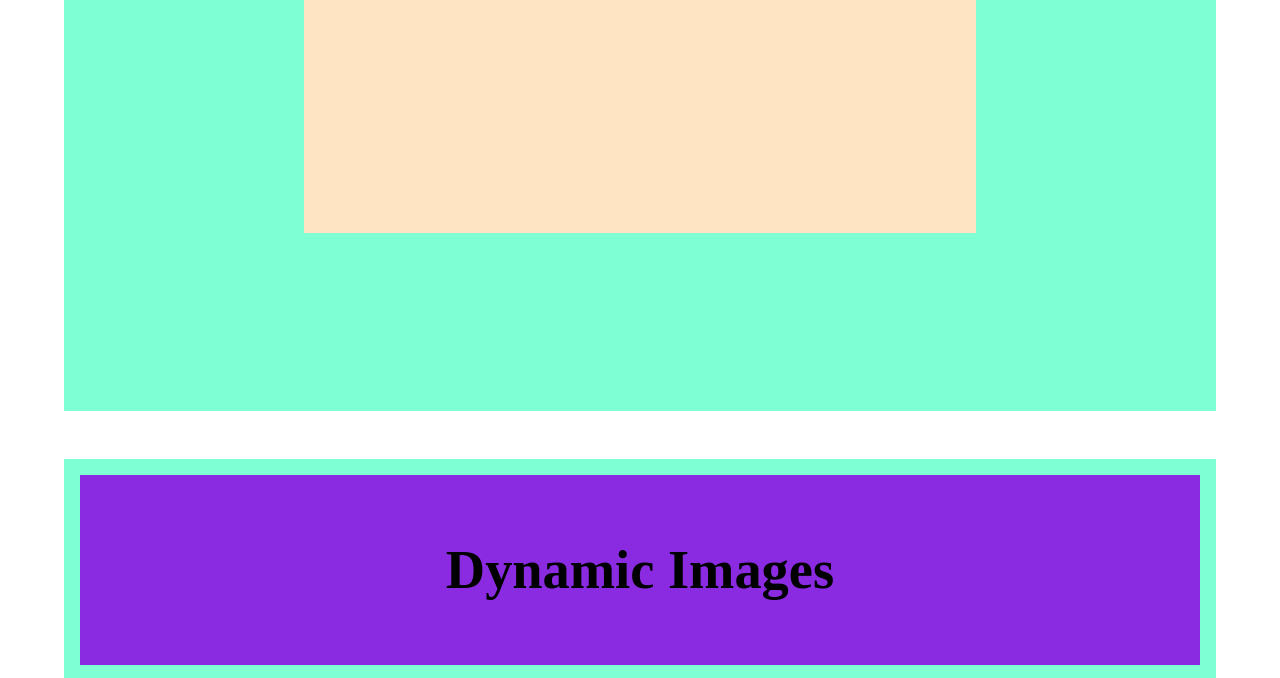
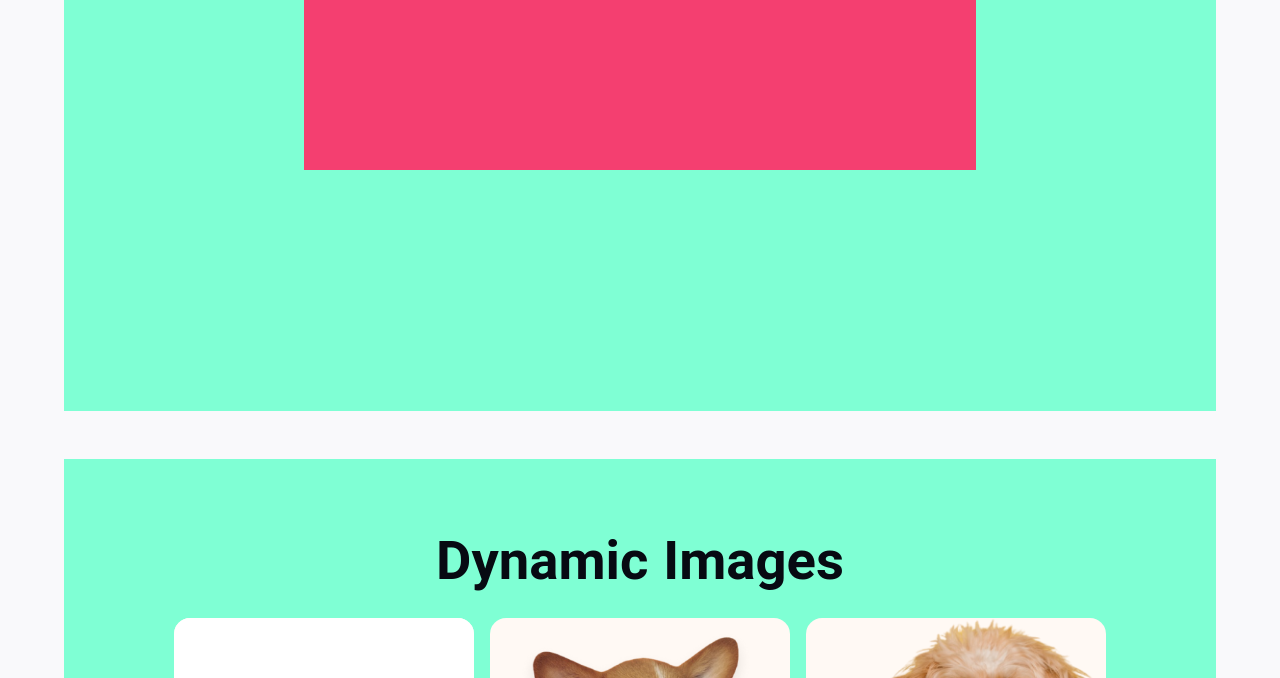
Before and after one commit to hamadismail/explore-web-things, a plain HTML site: page index.html in a window 1280 px wide. Shown: the part 389-1067 px from the top of the page. Drawn offline with Linux system fonts and the light colour scheme.

Commit message:
added-base-styles

```diff
--- a/index.html
+++ b/index.html
@@ -6,6 +6,7 @@
     <title>Explore CSS</title>
 
     <!-- External CSS -->
+    <link rel="stylesheet" href="styles/base.css" />
     <link rel="stylesheet" href="styles/style.css" />
   </head>
   <body>
--- /dev/null
+++ b/styles/base.css
@@ -0,0 +1,40 @@
+:root {
+  --clr-dark: #070a12;
+  --clr-light: #f9f9fb;
+  --clr-accent: #f43f70;
+  --clr-bg-section: #7fffd4;
+  --clr-bg-content: #fff9f4;
+}
+
+*,
+*::before,
+*::after {
+  box-sizing: border-box;
+}
+
+* {
+  font-family: 'Roboto', sans-serif;
+}
+
+body {
+  margin: 0;
+  padding: 0;
+  line-height: 1.5;
+  word-spacing: 1.4px;
+  color: var(--clr-dark);
+  background-color: var(--clr-light);
+}
+
+section {
+  max-width: 90%;
+  margin: 0 auto;
+  margin-bottom: 3rem;
+  padding: 1rem;
+  background-color: var(--clr-bg-section);
+}
+
+.section-title {
+  font-size: clamp(2rem, calc(3vw + 1rem), 4rem);
+  text-align: center;
+  margin-bottom: 1rem;
+}
--- a/styles/style.css
+++ b/styles/style.css
@@ -1,27 +1,3 @@
-* {
-  margin: 0;
-  padding: 0;
-  box-sizing: border-box;
-}
-
-body {
-  max-width: 90%;
-  margin: 0 auto;
-}
-
-/* Shared Styles */
-.section-title {
-  font-size: clamp(2rem, calc(3vw + 1rem), 4rem);
-  text-align: center;
-  padding: 4rem 0;
-  background-color: blueviolet;
-  margin-bottom: 1rem;
-}
-section {
-  background-color: aquamarine;
-  margin-bottom: 3rem;
-  padding: 1rem;
-}
 .section-1 {
   height: 100dvh;
 }
@@ -36,7 +12,7 @@ section {
 .dynamic-padding .box {
   width: 60%;
   height: 50dvh;
-  background-color: bisque;
+  background-color: var(--clr-accent);
   padding: min(48px, 5%);
 }
 
@@ -56,7 +32,7 @@ section {
   max-width: 100%;
   height: auto;
   aspect-ratio: 1/1;
-  background-color: bisque;
+  background-color: var(--clr-bg-content);
   object-fit: cover;
   object-position: top right;
   border-radius: 1rem;
```
Also changed, not shown: styles/transition.css (added), transitions.html (added).
